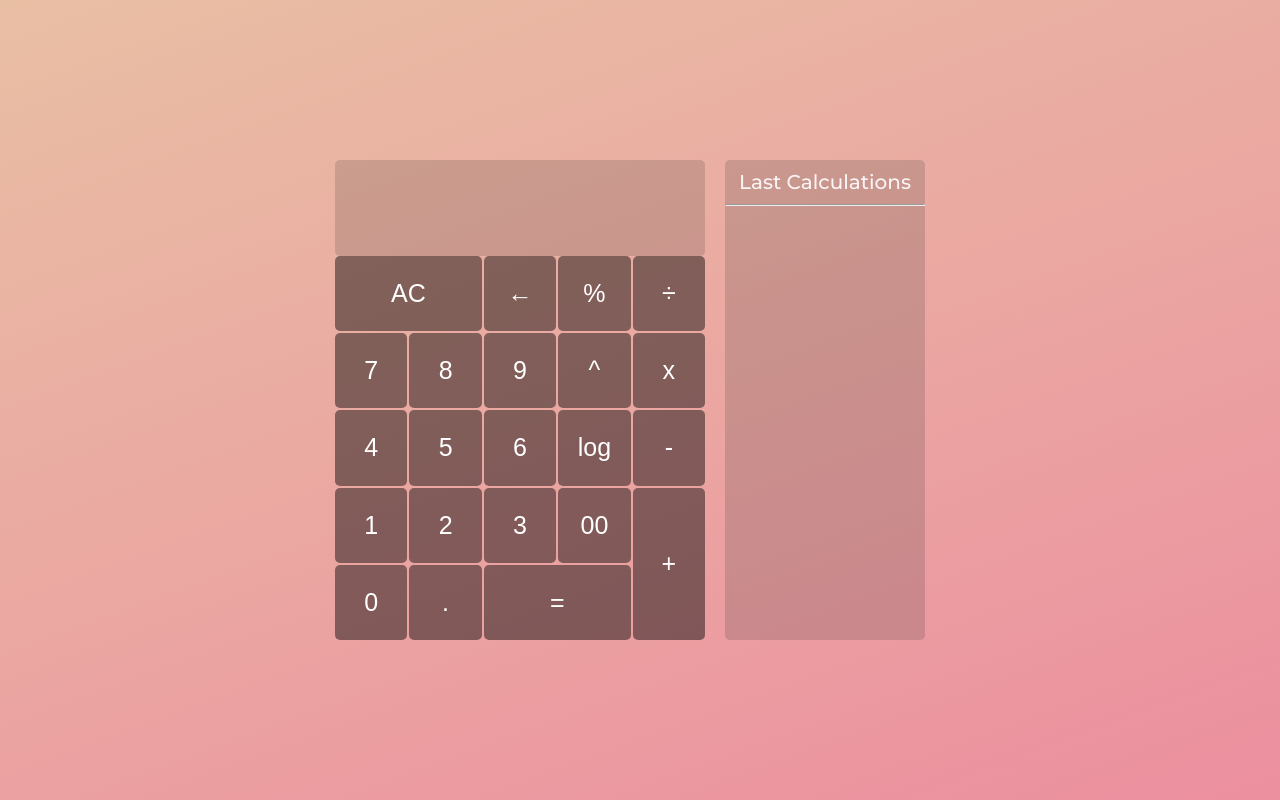
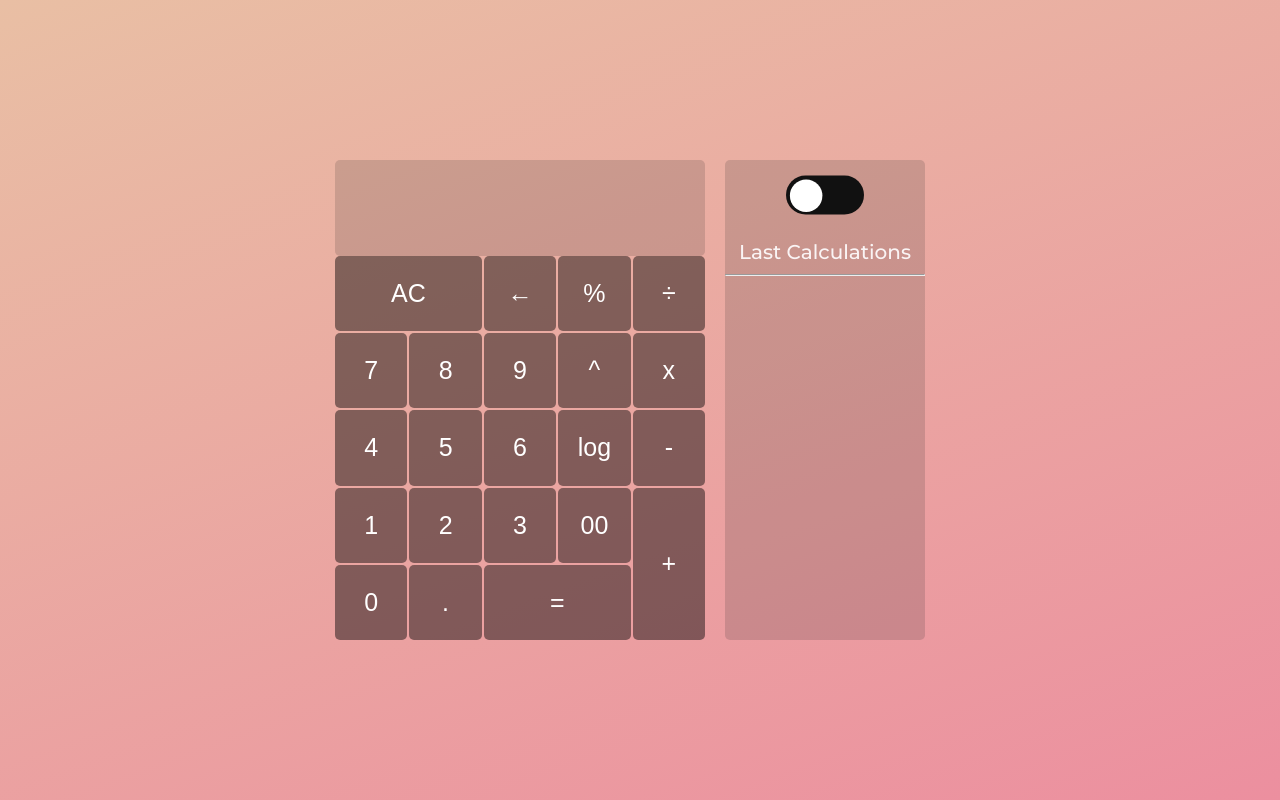
Before and after one commit to izafit/calculator, a plain HTML site: page index.html in a window 1280 px wide. Drawn offline with nearby package versions, Linux system fonts and the light colour scheme.

Commit message:
index.html

```diff
--- a/index.html
+++ b/index.html
@@ -55,6 +55,11 @@
       </div>
 
       <div data-simplebar class="calculator-history">
+         <input type="checkbox" id="checkbox" class="checkbox" />
+          <label for="checkbox" class="label">
+
+            <div class="ball"></div>
+          </label>
         <p class="history-title">
           Last Calculations
           <button class="history-btn">Clear history</button>
```
